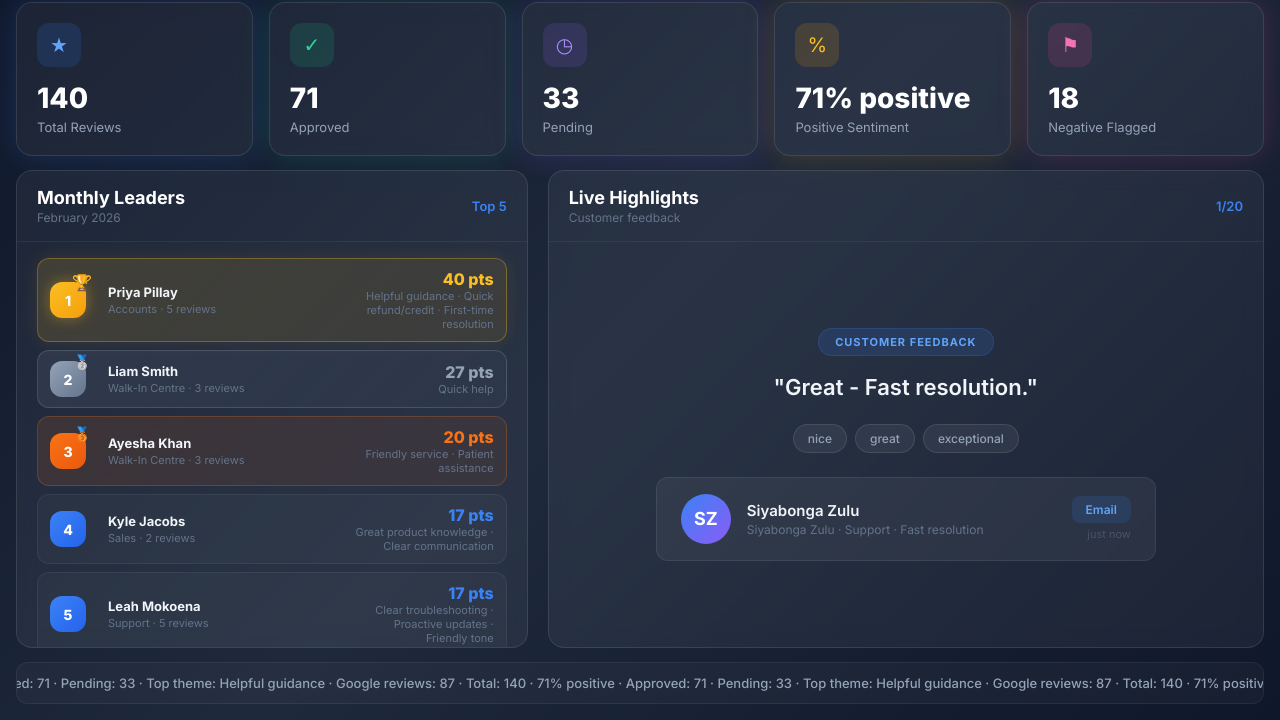
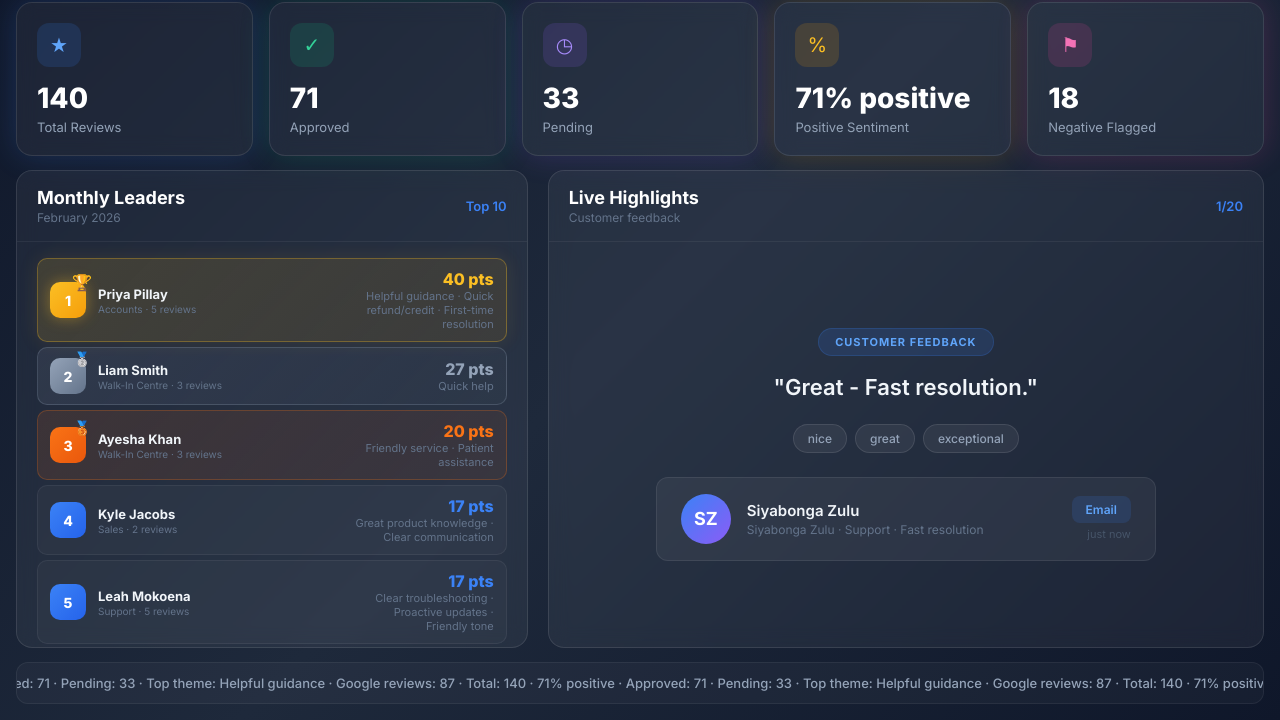
Before and after one commit to dylanayronrodgers-creator/marketing, a plain HTML site: page tv.html in a window 1280 px wide. Shown: the part 80-800 px from the top of the page. Drawn offline with Linux system fonts and the light colour scheme.

Commit message:
Monthly Leaders top 10 with gold/silver/bronze for top 3, compact rank rows to fit more

```diff
--- a/app.js
+++ b/app.js
@@ -449,7 +449,7 @@ function computeLeaderboards(state, now) {
     weekStart: startOfWeek.toISOString(),
     monthStart: startOfMonth.toISOString(),
     weeklyTop: byAgent(inWeek).slice(0, 5),
-    monthlyTop: byAgent(inMonth).slice(0, 5),
+    monthlyTop: byAgent(inMonth).slice(0, 10),
     highlights: approved.slice().sort(function(a, b) { return new Date(b.createdAt) - new Date(a.createdAt); }).slice(0, 20)
   };
 }
--- a/tv.html
+++ b/tv.html
@@ -105,11 +105,11 @@
     .tv-card-body { padding: 16px 20px; flex: 1; overflow: auto; min-height: 0; }
 
     /* Rank List */
-    .tv-rank-list { display: flex; flex-direction: column; gap: 8px; }
+    .tv-rank-list { display: flex; flex-direction: column; gap: 5px; }
     .tv-rank-row {
-      display: grid; grid-template-columns: 44px 1fr auto;
-      gap: 14px; align-items: center;
-      padding: 12px 14px; border-radius: 12px;
+      display: grid; grid-template-columns: 36px 1fr auto;
+      gap: 12px; align-items: center;
+      padding: 8px 12px; border-radius: 10px;
       background: rgba(255,255,255,0.03);
       border: 1px solid rgba(255,255,255,0.06);
       transition: all 0.2s;
@@ -131,9 +131,9 @@
     }
 
     .tv-rank-num {
-      width: 44px; height: 44px; border-radius: 12px;
+      width: 36px; height: 36px; border-radius: 10px;
       background: linear-gradient(135deg, #3b82f6, #2563eb);
-      color: white; font-size: 18px; font-weight: 800;
+      color: white; font-size: 15px; font-weight: 800;
       display: flex; align-items: center; justify-content: center;
       position: relative;
     }
@@ -145,9 +145,9 @@
     .tv-rank-num.silver::after { content: "🥈"; position: absolute; top: -8px; right: -5px; font-size: 14px; }
     .tv-rank-num.bronze::after { content: "🥉"; position: absolute; top: -8px; right: -5px; font-size: 14px; }
 
-    .tv-rank-name { font-size: 15px; font-weight: 700; color: #f1f5f9; }
-    .tv-rank-meta { font-size: 11px; color: #64748b; margin-top: 2px; }
-    .tv-rank-score { font-size: 20px; font-weight: 800; color: #3b82f6; text-align: right; }
+    .tv-rank-name { font-size: 14px; font-weight: 700; color: #f1f5f9; }
+    .tv-rank-meta { font-size: 10px; color: #64748b; margin-top: 1px; }
+    .tv-rank-score { font-size: 17px; font-weight: 800; color: #3b82f6; text-align: right; }
     .rank-1 .tv-rank-score { color: #fbbf24; }
     .rank-2 .tv-rank-score { color: #94a3b8; }
     .rank-3 .tv-rank-score { color: #f97316; }
@@ -324,7 +324,7 @@
             <div class="tv-card-title">Monthly Leaders</div>
             <div class="tv-card-hint" id="tvMonth">Month</div>
           </div>
-          <div class="tv-card-badge">Top 5</div>
+          <div class="tv-card-badge">Top 10</div>
         </div>
         <div class="tv-card-body">
           <div class="tv-rank-list" id="monthlyList"></div>
@@ -489,8 +489,8 @@
     if (hash !== lastStateHash) {
       lastStateHash = hash;
 
-      // Monthly Leaders (rank list format)
-      monthlyList.innerHTML = lb.monthlyTop.slice(0, 5).map(function(r, i) {
+      // Monthly Leaders (top 10, gold/silver/bronze for top 3)
+      monthlyList.innerHTML = lb.monthlyTop.slice(0, 10).map(function(r, i) {
         var rankClass = i < 3 ? ' rank-' + (i + 1) : '';
         var medalClass = i === 0 ? ' gold' : i === 1 ? ' silver' : i === 2 ? ' bronze' : '';
         return '<div class="tv-rank-row' + rankClass + '">' +
```
